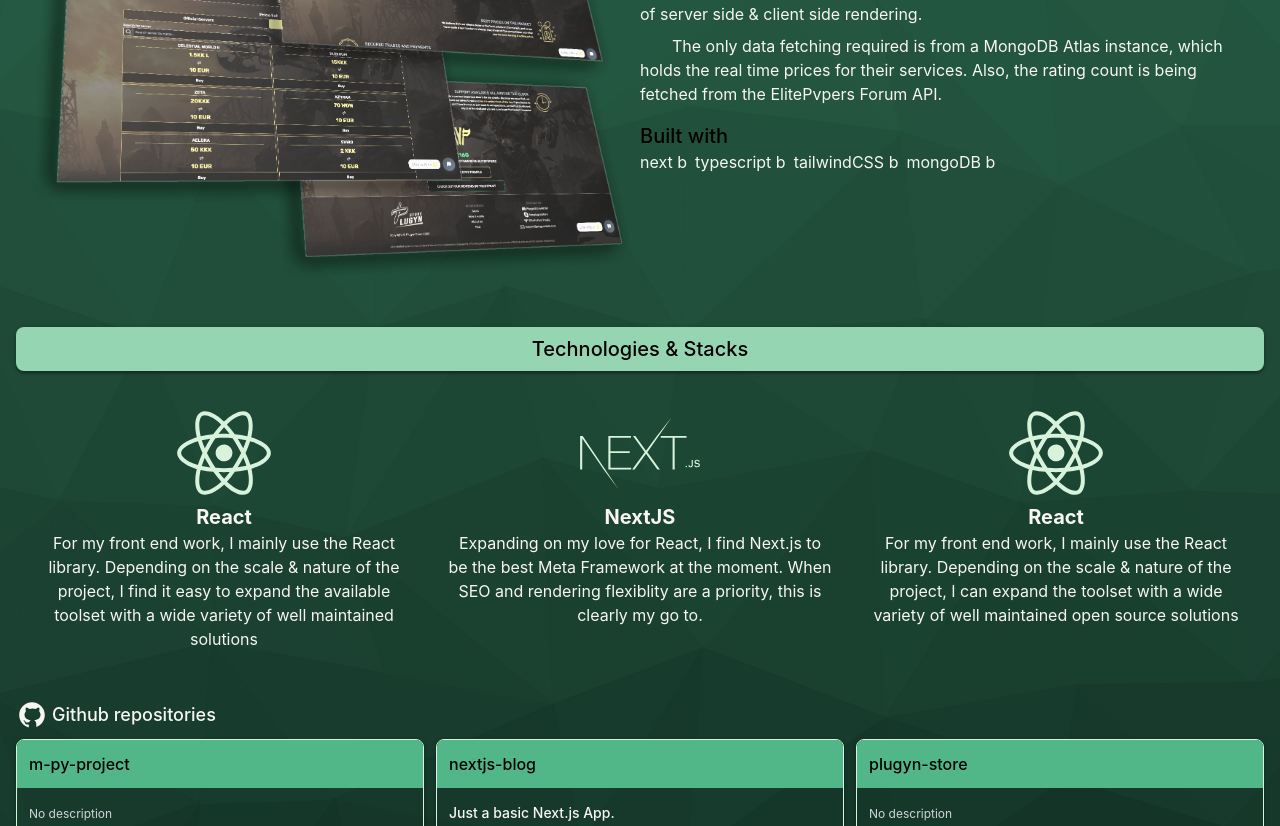
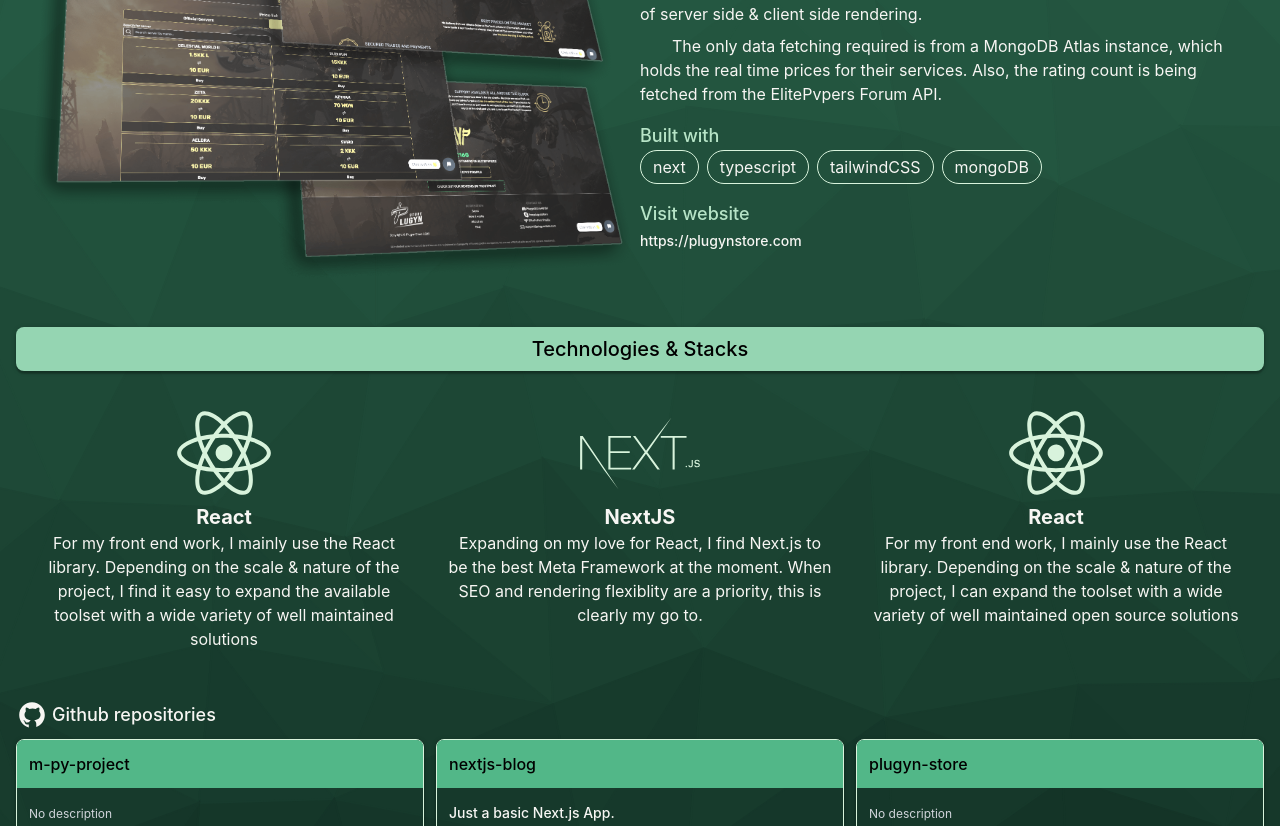
Before and after one commit to davidpetrea/portfolio-next, a Next.js app: page / in a window 1280 px wide. Shown: the part 920-1746 px from the top of the page. Built offline with nearby package versions, Linux system fonts and the light colour scheme.

Commit message:
Created links file and moved projects data to separate file. Expanded BuildWithTech component.

```diff
--- a/components/cards/BuiltWithTechCard.tsx
+++ b/components/cards/BuiltWithTechCard.tsx
@@ -5,7 +5,9 @@
 };
 
 const BuiltWithTechCard = ({ tech }: BuiltWithTechCardPropsType) => {
- return <div>{tech} b</div>;
+ return (
+  <div className='p-1 px-3 border border-green-100 rounded-full'>{tech}</div>
+ );
 };
 
 export default BuiltWithTechCard;
--- a/components/home/ProjectsContainer.tsx
+++ b/components/home/ProjectsContainer.tsx
@@ -1,60 +1,11 @@
 'use client';
+
 import { Tab } from '@headlessui/react';
 import Image from 'next/image';
 import BuiltWithTechCard from '../cards/BuiltWithTechCard';
 import { Tech } from '../../utils/types';
-
-const projects = [
- {
-  title: 'Plugyn Store',
-  subtitle: 'Gaming services website',
-  description: (
-   <>
-    <p>
-     &emsp;&emsp;Plugyn Store is one of the biggest providers of digital
-     services in the Metin2 community. Their website is built using the Next
-     framework, with a combination of server side & client side rendering.
-    </p>
-    <div className='p-1'></div>
-    <p>
-     &emsp;&emsp;The only data fetching required is from a MongoDB Atlas
-     instance, which holds the real time prices for their services. Also, the
-     rating count is being fetched from the ElitePvpers Forum API.
-    </p>
-   </>
-  ),
-  imagePath: '/png/ps-3d.png',
-  technologies: ['next', 'typescript', 'tailwindCSS', 'mongoDB'],
- },
- {
-  title: 'M2Core Forum',
-  subtitle: 'Player to player trading platform',
-  description: (
-   <>
-    <p>This is some paragraph</p>
-    <p>This is other paragraph</p>
-    <p>This is some paragraph</p>
-    <p>This is some paragraph</p>
-   </>
-  ),
-  imagePath: '/png/ps-3d2.png',
-  technologies: ['next', 'typescript', 'tailwindCSS', 'mongoDB'],
- },
- {
-  title: 'Chat App',
-  subtitle: 'Live chatting App using websockets',
-  description: (
-   <>
-    <p>This is some paragraph</p>
-    <p>This is some paragraph</p>
-    <p>This is some paragraph</p>
-    <p>This is some paragraph</p>
-   </>
-  ),
-  imagePath: '/png/ps-3d.png',
-  technologies: ['next', 'typescript', 'tailwindCSS', 'mongoDB'],
- },
-];
+import Link from 'next/link';
+import projects from '../../utils/projects';
 
 const ProjectsContainer = () => {
  return (
@@ -82,8 +33,9 @@
       </Tab>
      ))}
     </Tab.List>
+
     <Tab.Panels className='w-full p-4'>
-     {projects.map(project => (
+     {projects.map((project, index) => (
       <Tab.Panel key={project.title}>
        <Project project={project} />
       </Tab.Panel>
@@ -100,6 +52,7 @@
  description: JSX.Element;
  imagePath: string;
  technologies: string[];
+ url: string;
 };
 
 const Project = ({ project }: { project: ProjectPropsType }) => {
@@ -120,12 +73,21 @@
     <div className='p-4'></div>
     {project.description}
     <div className='p-2'></div>
-    <p className='text-xl font-medium text-black'>Built with</p>
+    <p className='text-lg font-medium text-green-200'>Built with</p>
     <div className='flex flex-wrap gap-2'>
-     {project.technologies.map(tech => (
-      <BuiltWithTechCard key={tech} tech={tech as Tech} />
+     {(project.technologies as Tech[]).map(tech => (
+      <BuiltWithTechCard key={tech} tech={tech} />
      ))}
     </div>
+    <div className='p-2'></div>
+    <p className='text-lg font-medium text-green-200'>Visit website</p>
+    <Link
+     href={project.url}
+     target='_blank'
+     className='text-sm font-medium hover:text-black'
+    >
+     {project.url}
+    </Link>
    </div>
   </div>
  );
--- /dev/null
+++ b/utils/links.ts
@@ -0,0 +1 @@
+export const plugynStoreLink = 'https://plugynstore.com';
--- /dev/null
+++ b/utils/projects.tsx
@@ -0,0 +1,79 @@
+import { plugynStoreLink } from './links';
+
+const projects = [
+ {
+  title: 'Plugyn Store',
+  subtitle: 'Gaming services website',
+  description: (
+   <>
+    <p>
+     &emsp;&emsp;Plugyn Store is one of the biggest providers of digital
+     services in the Metin2 community. Their website is built using the Next
+     framework, with a combination of server side & client side rendering.
+    </p>
+    <div className='p-1'></div>
+    <p>
+     &emsp;&emsp;The only data fetching required is from a MongoDB Atlas
+     instance, which holds the real time prices for their services. Also, the
+     rating count is being fetched from the ElitePvpers Forum API.
+    </p>
+   </>
+  ),
+  imagePath: '/png/ps-3d.png',
+  technologies: ['next', 'typescript', 'tailwindCSS', 'mongoDB'],
+  url: plugynStoreLink,
+ },
+ {
+  title: 'M2Core Forum',
+  subtitle: 'Player to player trading platform',
+  description: (
+   <>
+    <p>
+     &emsp;&emsp;Plugyn Store is one of the biggest providers of digital
+     services in the Metin2 community. Their website is built using the Next
+     framework, with a combination of server side & client side rendering.
+    </p>
+    <div className='p-1'></div>
+    <p>
+     &emsp;&emsp;The only data fetching required is from a MongoDB Atlas
+     instance, which holds the real time prices for their services. Also, the
+     rating count is being fetched from the ElitePvpers Forum API.
+    </p>
+   </>
+  ),
+  imagePath: '/png/ps-3d.png',
+  technologies: [
+   'react',
+   'express',
+   'mongoDB',
+   'node',
+   'tailwindCSS',
+   'socketIO',
+  ],
+  url: plugynStoreLink,
+ },
+ {
+  title: 'Chat App',
+  subtitle: 'Live chatting App using websockets',
+  description: (
+   <>
+    <p>
+     &emsp;&emsp;Plugyn Store is one of the biggest providers of digital
+     services in the Metin2 community. Their website is built using the Next
+     framework, with a combination of server side & client side rendering.
+    </p>
+    <div className='p-1'></div>
+    <p>
+     &emsp;&emsp;The only data fetching required is from a MongoDB Atlas
+     instance, which holds the real time prices for their services. Also, the
+     rating count is being fetched from the ElitePvpers Forum API.
+    </p>
+   </>
+  ),
+  imagePath: '/png/ps-3d.png',
+  technologies: ['next', 'typescript', 'tailwindCSS', 'mongoDB'],
+  url: plugynStoreLink,
+ },
+];
+
+export default projects;
```
Also changed, not shown: public/png/ps-3d2.png (deleted).
